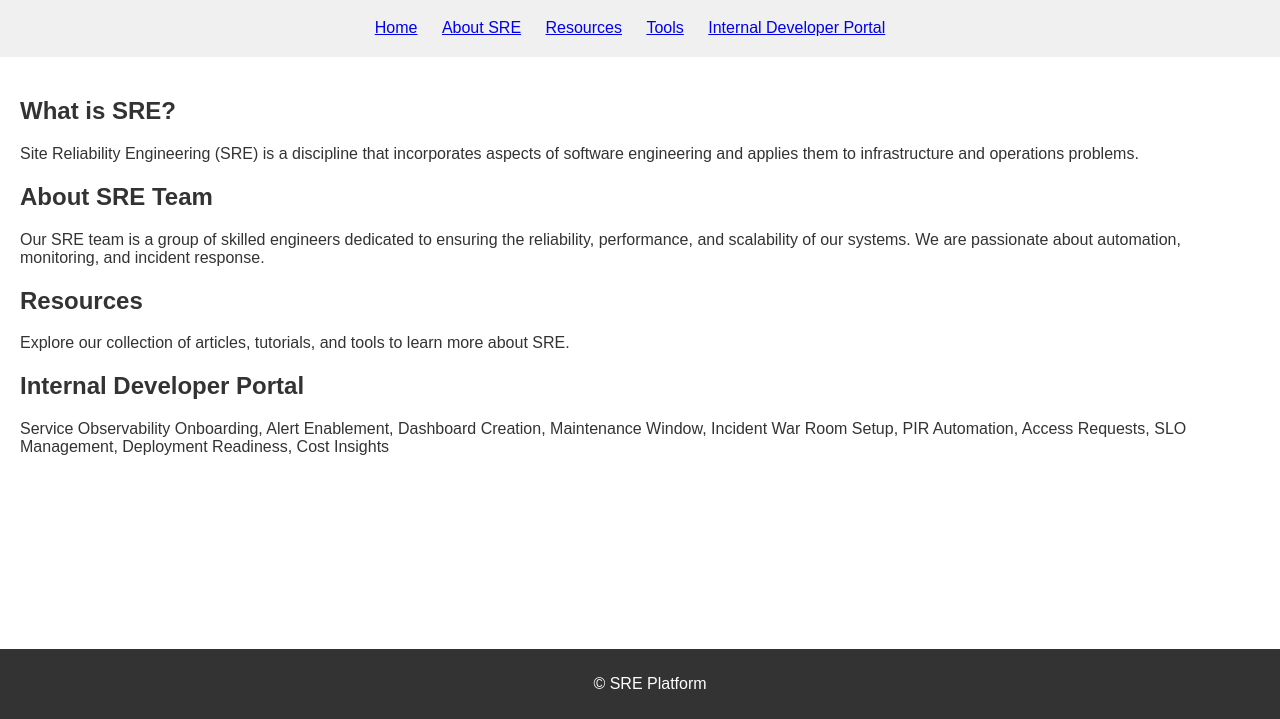
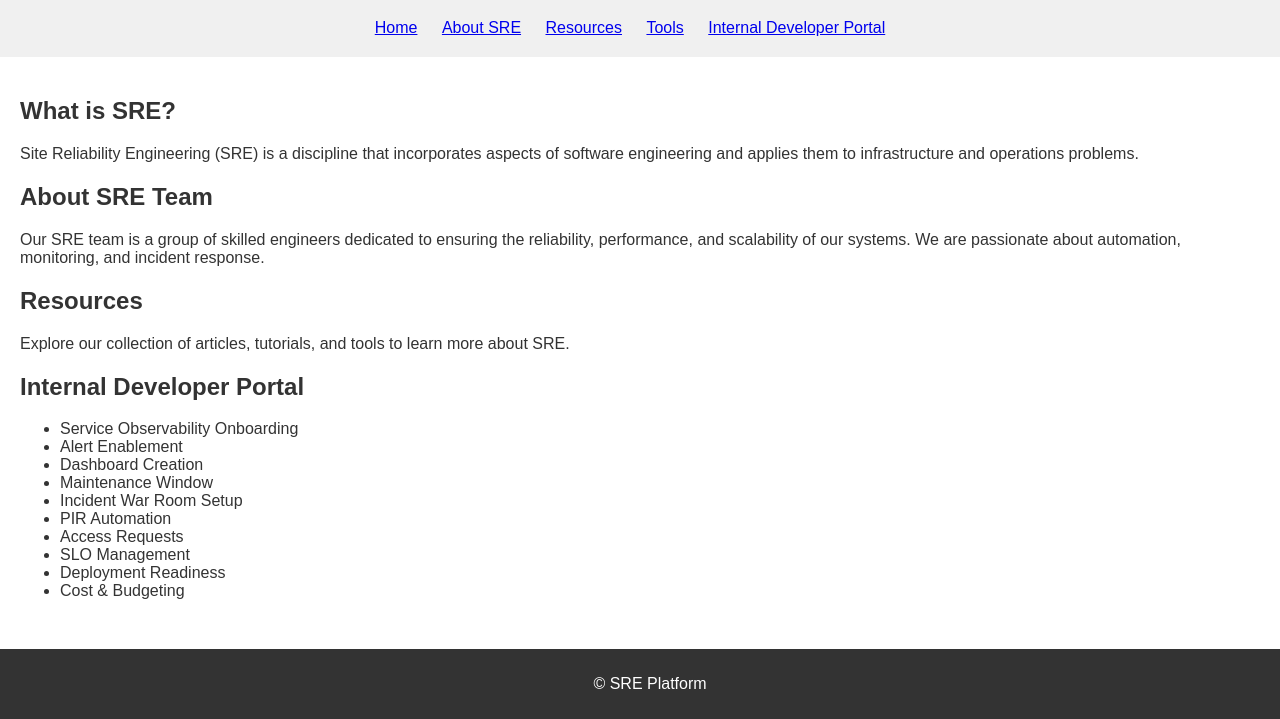
Before and after one commit to pavandesai04/Pavan-Projects, a plain HTML site: page Website/index.html in a window 1280 px wide. Shown: the part 81-800 px from the top of the page. Drawn offline with Linux system fonts and the light colour scheme.

```diff
--- a/Website/index.html
+++ b/Website/index.html
@@ -1,8 +1,10 @@
 <!DOCTYPE html>
 <html>
 <head>
+  <meta charset="utf-8">
   <title>SRE Platform</title>
-  <link rel="stylesheet" href="style.css"> </head>
+  <link rel="stylesheet" href="style.css">
+</head>
 <body>
   <header>
     <h1>Welcome to our SRE Platform</h1>
@@ -12,29 +14,50 @@
         <li><a href="#">About SRE</a></li>
         <li><a href="#">Resources</a></li>
         <li><a href="#">Tools</a></li>
-       	<li><a href="#dashboard">Internal Developer Portal</Portal></a></li>
+        <li><a href="#dashboard">Internal Developer Portal</a></li>
       </ul>
     </nav>
   </header>
+
   <main>
     <section id="intro">
       <h2>What is SRE?</h2>
-    <p>Site Reliability Engineering (SRE) is a discipline that incorporates aspects of software engineering and applies them to infrastructure and operations problems. </p>
+      <p>Site Reliability Engineering (SRE) is a discipline that incorporates aspects of software engineering and applies them to infrastructure and operations problems.</p>
+    </section>
+
     <section id="about-sre">
       <h2>About SRE Team</h2>
-    <p>Our SRE team is a group of skilled engineers dedicated to ensuring the reliability, performance, and scalability of our systems. We are passionate about automation, monitoring, and incident response. </p>
+      <p>Our SRE team is a group of skilled engineers dedicated to ensuring the reliability, performance, and scalability of our systems. We are passionate about automation, monitoring, and incident response.</p>
     </section>
-  <section id="Resources">
+
+    <section id="resources">
       <h2>Resources</h2>
       <p>Explore our collection of articles, tutorials, and tools to learn more about SRE.</p>
     </section>
+
     <section id="dashboard">
       <h2>Internal Developer Portal</h2>
-    <p> Service Observability Onboarding, Alert Enablement, Dashboard Creation, Maintenance Window, Incident War Room Setup, PIR Automation, Access Requests, SLO Management, Deployment Readiness, Cost Insights</p>
+
+      <!-- Use a semantic list so each item appears on its own line -->
+      <ul class="portal-items">
+        <li>Service Observability Onboarding</li>
+        <li>Alert Enablement</li>
+        <li>Dashboard Creation</li>
+        <li>Maintenance Window</li>
+        <li>Incident War Room Setup</li>
+        <li>PIR Automation</li>
+        <li>Access Requests</li>
+        <li>SLO Management</li>
+        <li>Deployment Readiness</li>
+        <li>Cost &amp; Budgeting</li>
+      </ul>
     </section>
-  </section> </main>
+  </main>
+
   <footer>
     <p>&copy; SRE Platform</p>
   </footer>
-  <script src="script.js"></script> </body>
+
+  <script src="script.js"></script>
+</body>
 </html>
```
Lines whose indentation alone changed are shown as unchanged.
